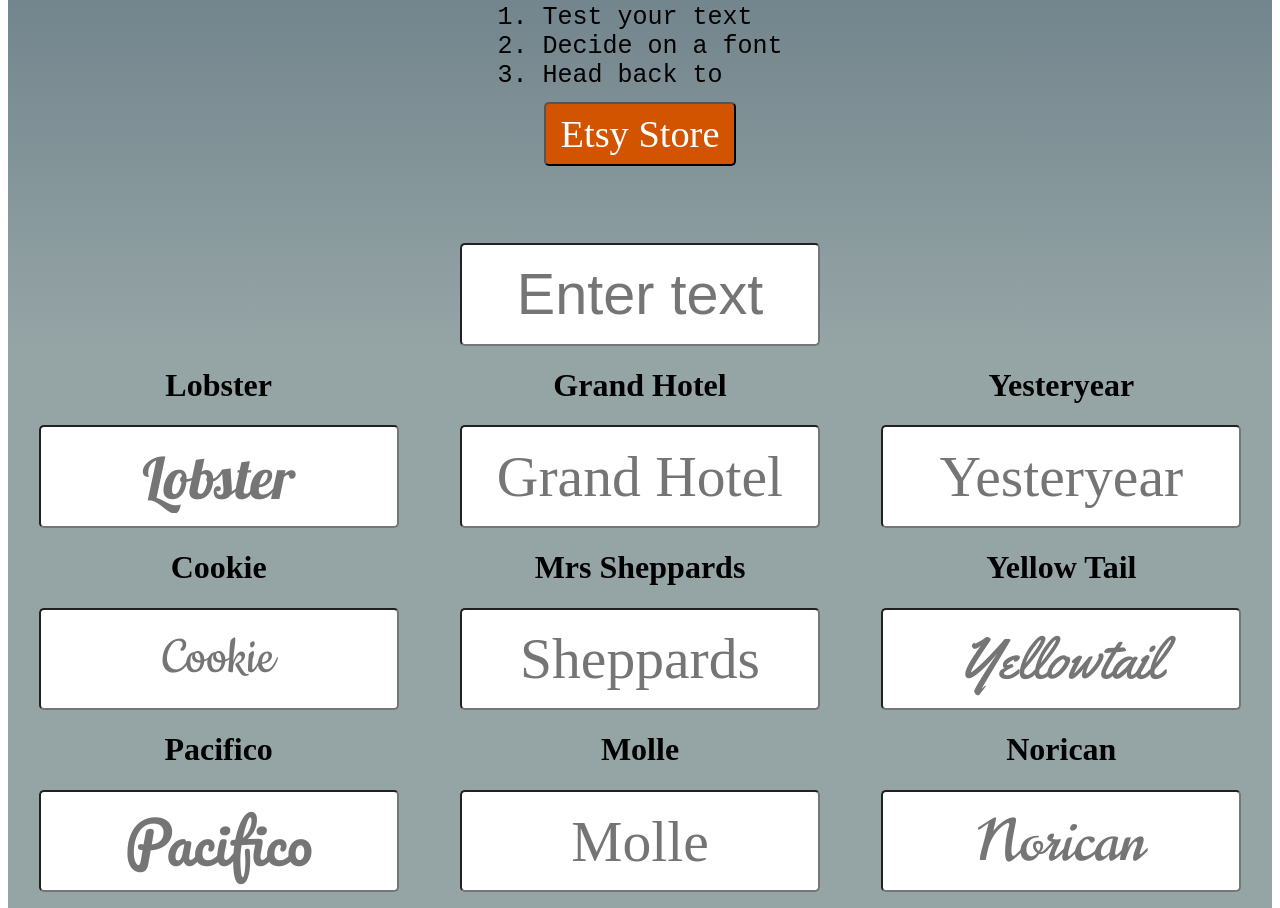
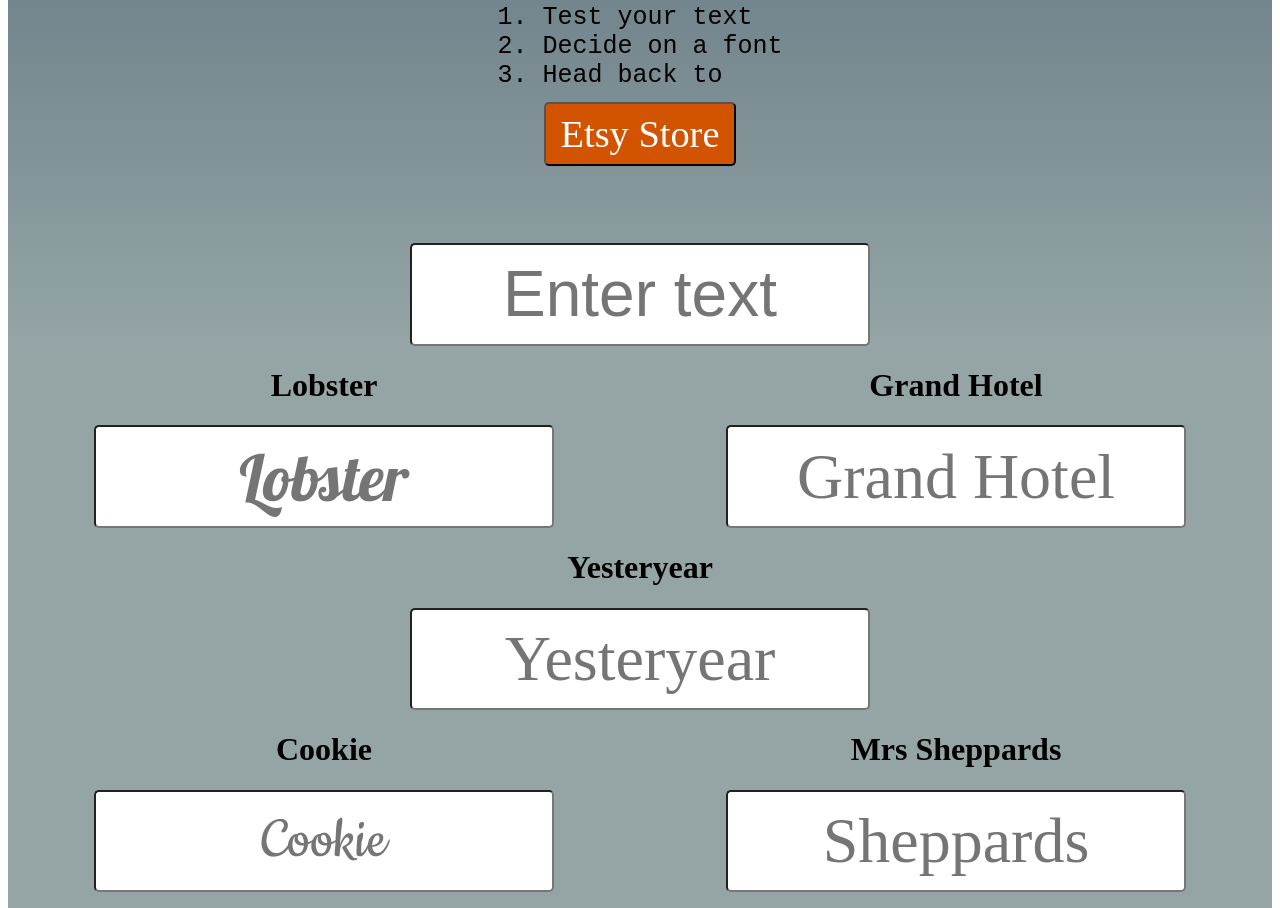
Before and after one commit to eliasgrey9/Font-Room, a plain HTML site: page index.html in a window 1280 px wide. Shown: the part 652-1560 px from the top of the page. Drawn offline with Linux system fonts and the light colour scheme; a web font is replaced by a local one.

Commit message:
Update style.css

```diff
--- a/style.css
+++ b/style.css
@@ -2,14 +2,14 @@
 
 input{
   border-radius:5px;
-  width:360px;
+  width:460px;
   min-width:100px;
   max-width:90vw;
   height:8vw;
   display:flex;
   flex-direction:column;
   flex-wrap:wrap;
-  font-size:4.5vw;
+  font-size:5vw;
   text-align:center;
 
 }
```
